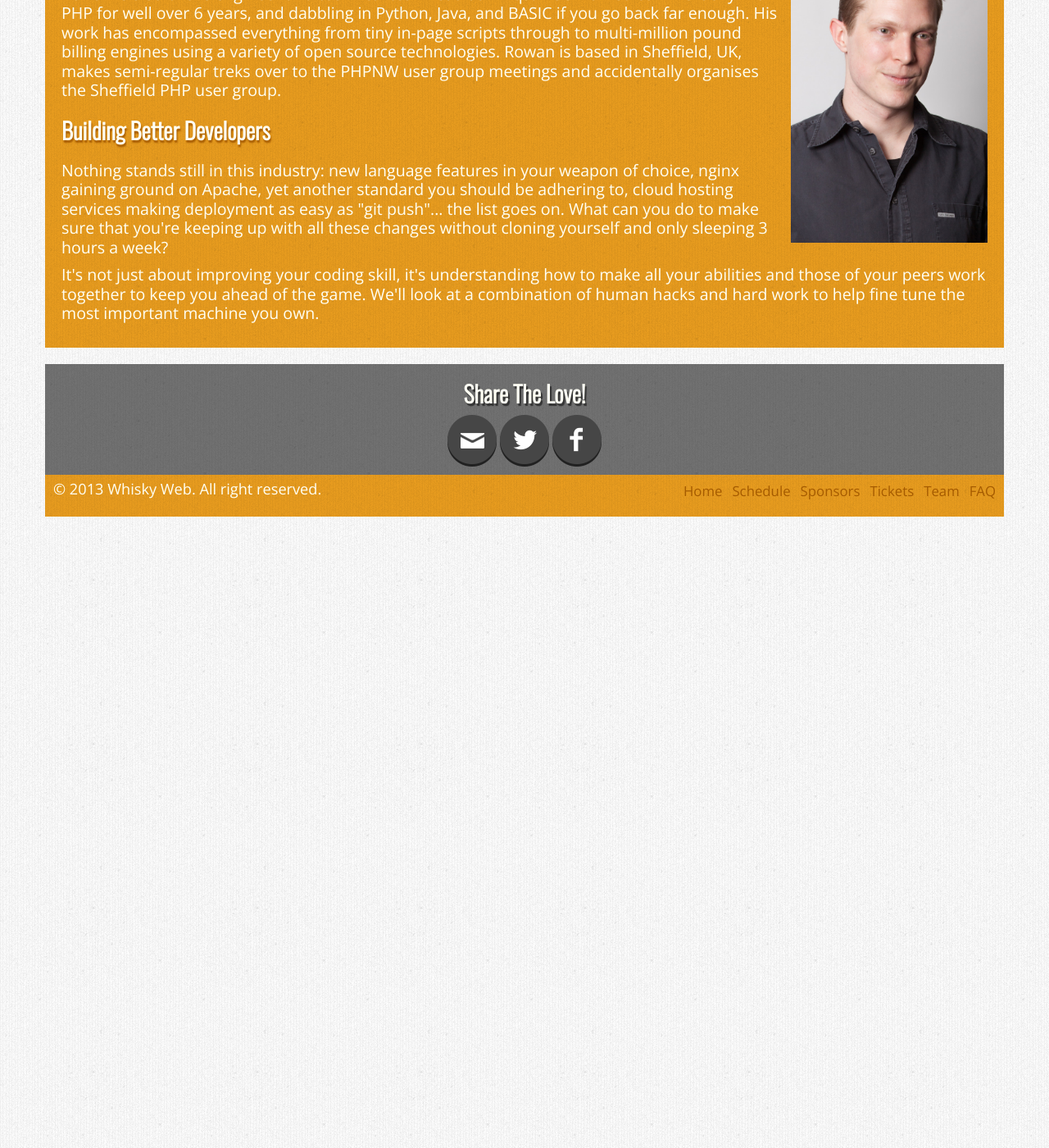
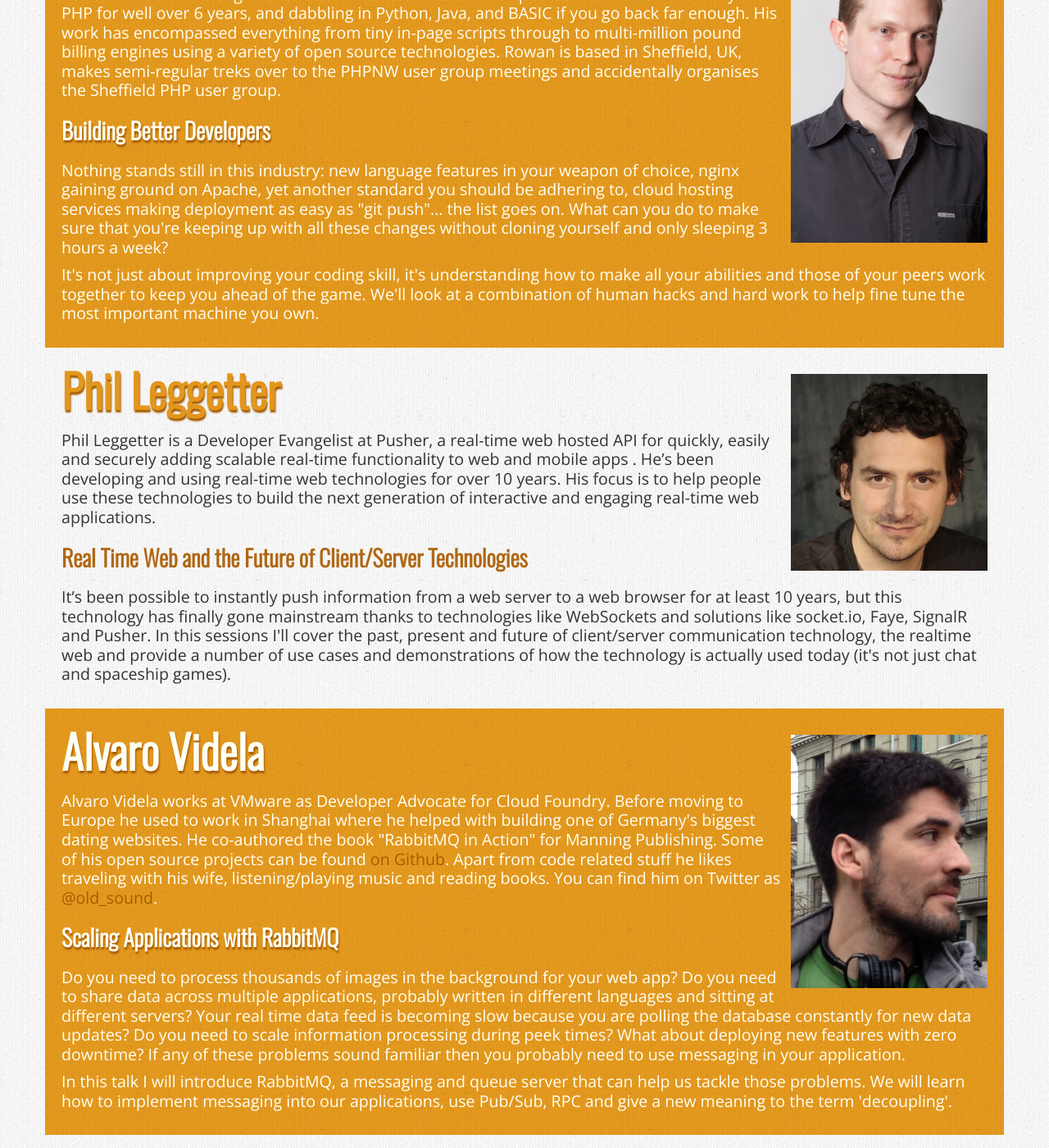
Before and after one commit to whiskyweb/whiskyweb-website, a Jekyll site: the page built from speakers.html, in a window 1280 px wide and 1400 px high, scrolled down 4362 px. Shown: the whole window at 82% size. Built offline with Jekyll 4.4.1, drawn with Linux system fonts in a browser that asks for light colours; nearby versions of some CDN libraries; Markdown is read by kramdown in place of the engine named in the settings.

Commit message:
Adding Phil and Alvaro as speakers.

```diff
--- a/speakers.html
+++ b/speakers.html
@@ -172,4 +172,37 @@ title: Speakers
         </div>
     </div>
 
+    <div class="speaker clearfix">
+        <a name="phil"></a>
+
+        <img class="hidden-phone" src="/img/phil.jpg" alt="Phil Leggetter" />
+
+        <h1>Phil Leggetter</h1>
+        <div class="bio">
+            <p>Phil Leggetter is a Developer Evangelist at Pusher, a real-time web hosted API for quickly, easily and securely adding scalable real-time functionality to web and mobile apps . He’s been developing and using real-time web technologies for over 10 years. His focus is to help people use these technologies to build the next generation of interactive and engaging real-time web applications.</p>
+        </div>
+
+        <h2>Real Time Web and the Future of Client/Server Technologies</h2>
+        <div class="abstract">
+            <p>It’s been possible to instantly push information from a web server to a web browser for at least 10 years, but this technology has finally gone mainstream thanks to technologies like WebSockets and solutions like socket.io, Faye, SignalR and Pusher. In this sessions I'll cover the past, present and future of client/server communication technology, the realtime web and provide a number of use cases and demonstrations of how the technology is actually used today (it's not just chat and spaceship games).</p>
+        </div>
+    </div>
+
+    <div class="speaker yellow">
+        <a name="alvaro"></a>
+
+        <img class="hidden-phone" src="/img/alvaro.jpg" alt="Alvaro Videla" />
+
+        <h1>Alvaro Videla</h1>
+        <div class="bio">
+            <p>Alvaro Videla works at VMware as Developer Advocate for Cloud Foundry. Before moving to Europe he used to work in Shanghai where he helped with building one of Germany's biggest dating websites. He co-authored the book "RabbitMQ in Action" for Manning Publishing. Some of his open source projects can be found <a href="http://github.com/videlalvaro">on Github</a>. Apart from code related stuff he likes traveling with his wife, listening/playing music and reading books. You can find him on Twitter as <a href="http://twitter.com/old_sound">@old_sound</a>.</p>
+        </div>
+
+        <h2>Scaling Applications with RabbitMQ</h2>
+        <div class="abstract">
+            <p>Do you need to process thousands of images in the background for your web app? Do you need to share data across multiple applications, probably written in different languages and sitting at different servers? Your real time data feed is becoming slow because you are polling the database constantly for new data updates? Do you need to scale information processing during peek times? What about deploying new features with zero downtime? If any of these problems sound familiar then you probably need to use messaging in your application.</p>
+            <p>In this talk I will introduce RabbitMQ, a messaging and queue server that can help us tackle those problems. We will learn how to implement messaging into our applications, use Pub/Sub, RPC and give a new meaning to the term 'decoupling'.</p>
+        </div>
+    </div>
+
 </div>
```
Also changed, not shown: img/alvaro.jpg (added), img/phil.jpg (added).
